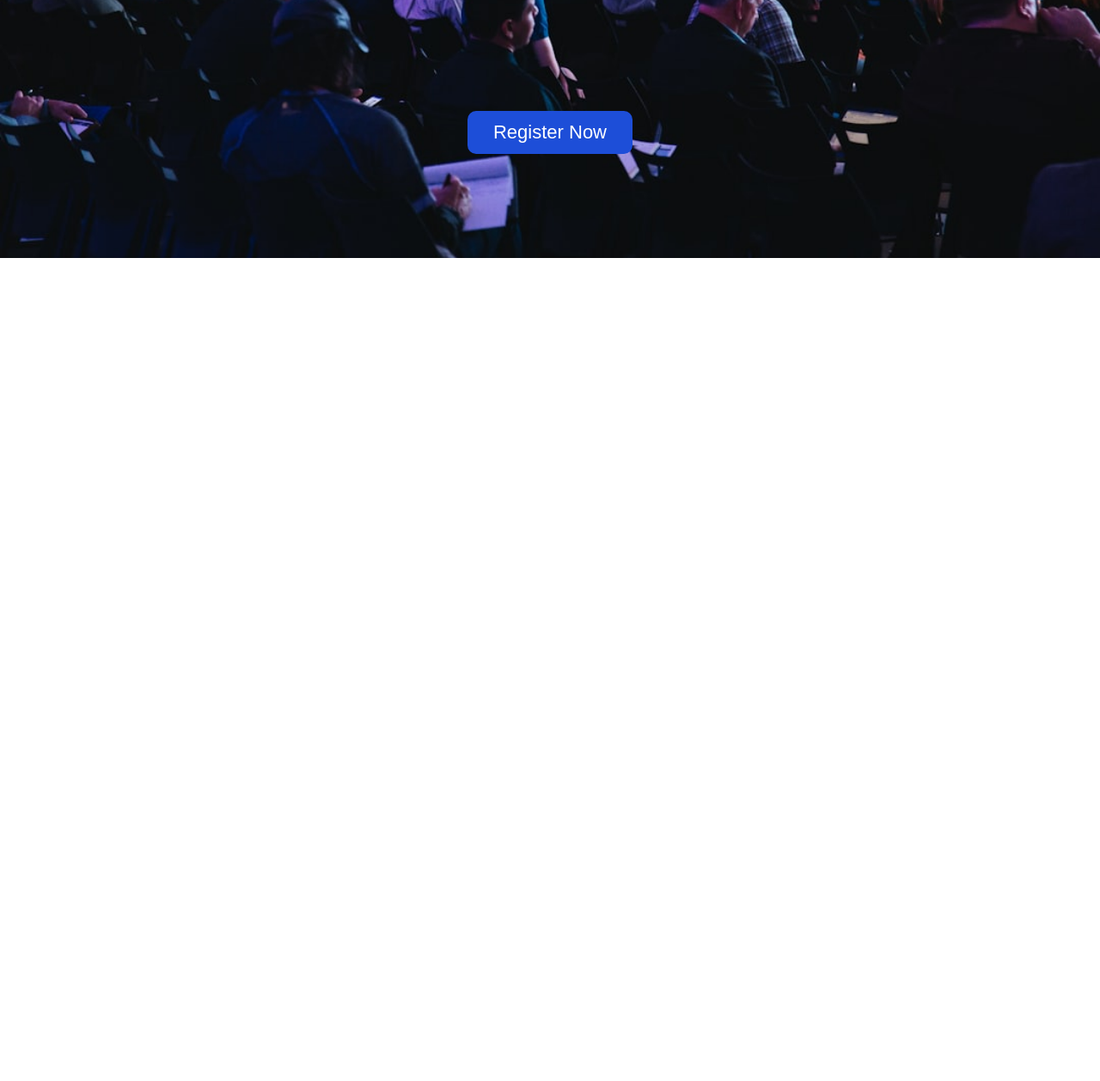
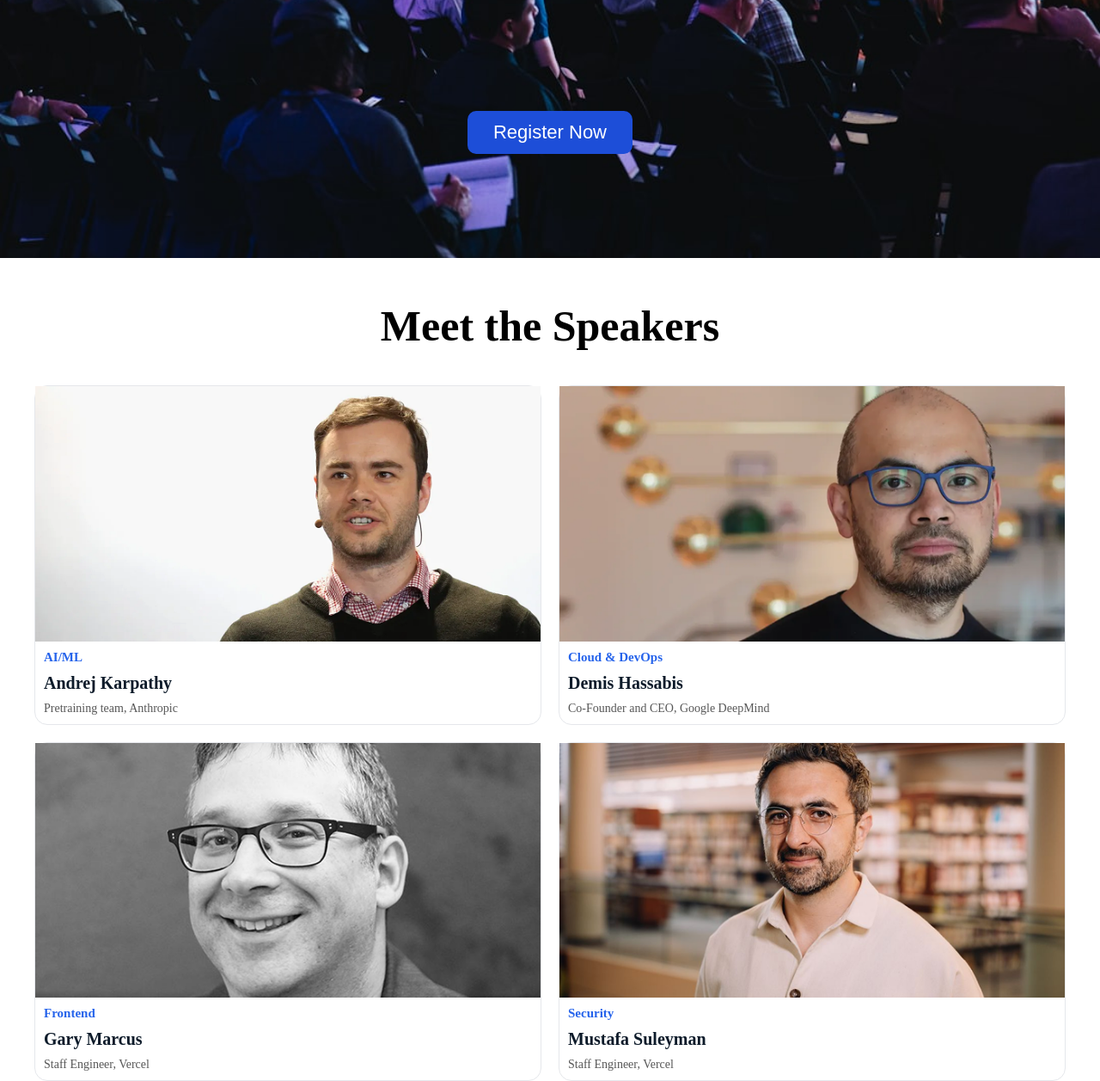
Before and after one commit to nova-tasnova/DevConf2026-landing-page, a plain HTML site: page index.html in a window 1280 px wide. Shown: the part 578-1835 px from the top of the page at 86% size. Before the commit the page ends 878 px from the top, so only its background shows below. Drawn offline with Linux system fonts and the light colour scheme.

Commit message:
Speaker section added

```diff
--- a/index.html
+++ b/index.html
@@ -1,21 +1,23 @@
-<!DOCTYPE html>
+<!doctype html>
 <html lang="en">
   <head>
-    <meta charset="UTF-8">
-    <meta name="viewport" content="width=device-width, initial-scale=1.0">
+    <meta charset="UTF-8" />
+    <meta name="viewport" content="width=device-width, initial-scale=1.0" />
     <title>DevConf2026</title>
-    <link rel="preconnect" href="https://fonts.googleapis.com">
-<link rel="preconnect" href="https://fonts.gstatic.com" crossorigin>
-<link href="https://fonts.googleapis.com/css2?family=Inter:ital,opsz,wght@0,14..32,100..900;1,14..32,100..900&display=swap" rel="stylesheet">
-    <link rel="stylesheet" href="./style.css">
+    <link rel="preconnect" href="https://fonts.googleapis.com" />
+    <link rel="preconnect" href="https://fonts.gstatic.com" crossorigin />
+    <link
+      href="https://fonts.googleapis.com/css2?family=Inter:ital,opsz,wght@0,14..32,100..900;1,14..32,100..900&display=swap"
+      rel="stylesheet"
+    />
+    <link rel="stylesheet" href="./style.css" />
   </head>
   <body>
     <!-- Navbar starts -->
     <nav class="container content">
-
       <!-- logo -->
       <div>
-          <img src="./assets/logo.png" alt="logo">
+        <img src="./assets/logo.png" alt="logo" />
       </div>
       <!-- menu positions -->
       <div class="menu-position">
@@ -40,7 +42,6 @@
       <div>
         <button class="common-btn">Register Now</button>
       </div>
-
     </nav>
     <!-- Navbar Ends -->
 
@@ -50,10 +51,55 @@
 
       <div class="content">
         <h1 class="heading">Code.<em>Connect.</em>Create</h1>
-              <p>Join 4,000+ engineers, founders, and builders at the premier developer conference of 2026. Three days of cutting-edge talks, hands-on workshops, and meaningful connections.</p>
+        <p>
+          Join 4,000+ engineers, founders, and builders at the premier developer
+          conference of 2026. Three days of cutting-edge talks, hands-on
+          workshops, and meaningful connections.
+        </p>
         <button class="common-btn">Register Now</button>
       </div>
+    </header>
 
-         </header>
+    <!-- Hero-section ends -->
+
+    <!-- Speaker section starts -->
+     <section class="speaker content">
+
+            <div class="speaker-heading">
+                <h2>Meet the Speakers</h2>
+            </div>
+
+                <div class="images">
+                    <div class="image-box">
+                        <img src="./assets/andrej.png" alt="">
+                        <p class="paragraph1">AI/ML</p>
+                        <h4>Andrej Karpathy</h4>
+                        <p class="paragraph2">Pretraining team, Anthropic</p>
+                    </div>
+
+                    <div class="image-box">
+                        <img src="./assets/demis.png" alt="">
+                        <p class="paragraph1">Cloud & DevOps</p>
+                        <h4>Demis Hassabis</h4>
+                        <p class="paragraph2">Co-Founder and CEO, Google DeepMind</p>
+                    </div>
+
+                    <div class="image-box">
+                        <img src="./assets/gary.png" alt="">
+                        <p class="paragraph1">Frontend</p>
+                        <h4>Gary Marcus</h4>
+                        <p class="paragraph2">Staff Engineer, Vercel</p>
+                    </div>
+
+                    <div class="image-box">
+                        <img src="./assets/mustafa.png" alt="">
+                        <p class="paragraph1">Security</p>
+                        <h4>Mustafa Suleyman</h4>
+                        <p class="paragraph2">Staff Engineer, Vercel</p>
+                    </div>
+                </div>
+
+
+     </section>
   </body>
 </html>
--- a/style.css
+++ b/style.css
@@ -73,3 +73,55 @@
   gap: 50px;
   font-size: 22px;
 }
+
+/* speaker-section */
+
+.speaker .content {
+  text-align: center;
+}
+
+.speaker-heading h2 {
+  font-size: 50px;
+  font-weight: 900;
+  text-align: center;
+  margin: 50px auto 40px;
+}
+
+.speaker .images {
+  display: grid;
+  grid-template-columns: repeat(2, 1fr);
+  gap: 20px;
+}
+
+.image-box {
+  border-radius: 15px;
+  max-width: 100%;
+  text-align: left;
+  border: 1px solid #e5e7eb;
+}
+
+.image-box img {
+  width: 100%;
+  display: block;
+}
+
+.image-box .paragraph1 {
+  color: #2563eb;
+  font-size: 15px;
+
+  margin: 10px 10px;
+  font-weight: 700;
+}
+.image-box h4 {
+  color: #0d1b2a;
+  font-size: 20px;
+
+  margin: 10px 10px;
+  font-weight: bold;
+}
+
+.image-box .paragraph2 {
+  color: #575757;
+  font-size: 14px;
+margin: 10px 10px;
+}
```
Lines whose indentation alone changed are shown as unchanged.
